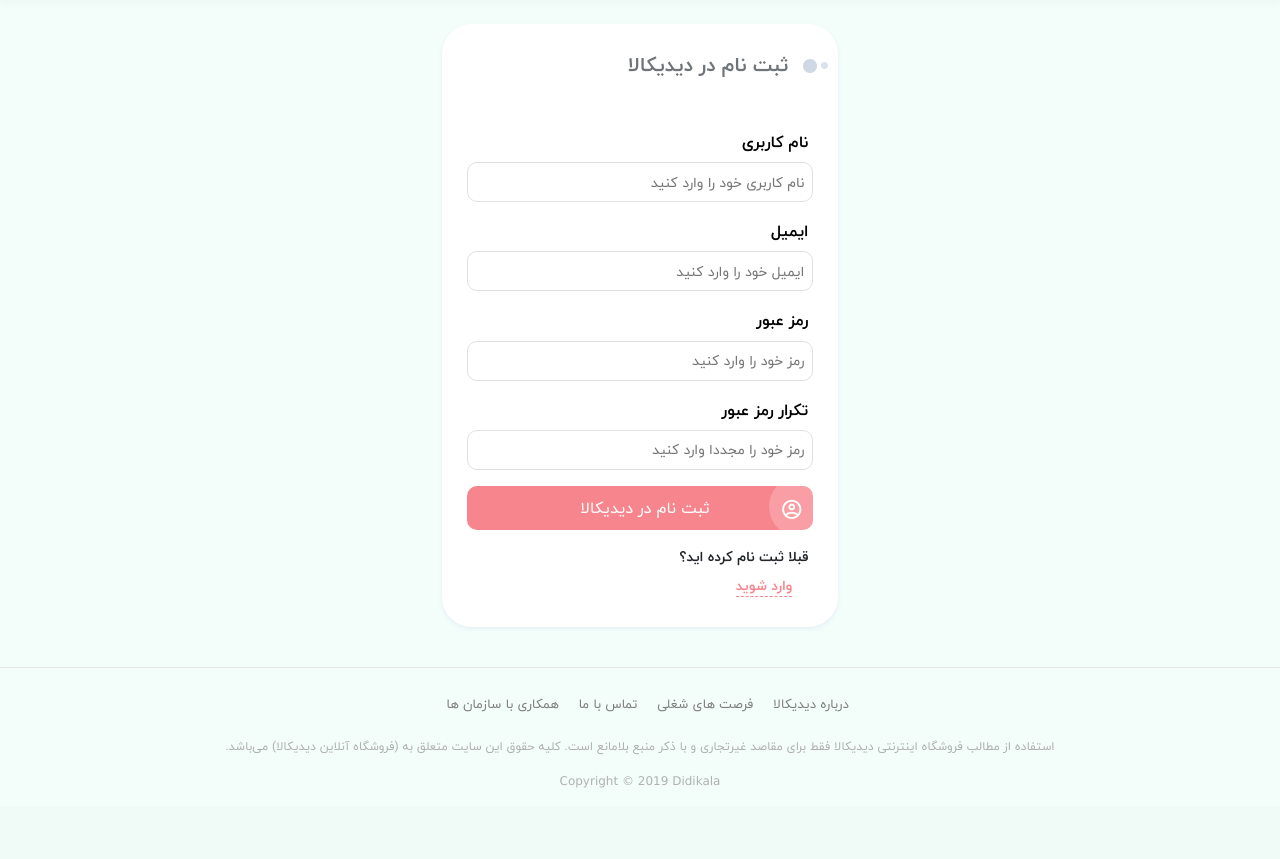
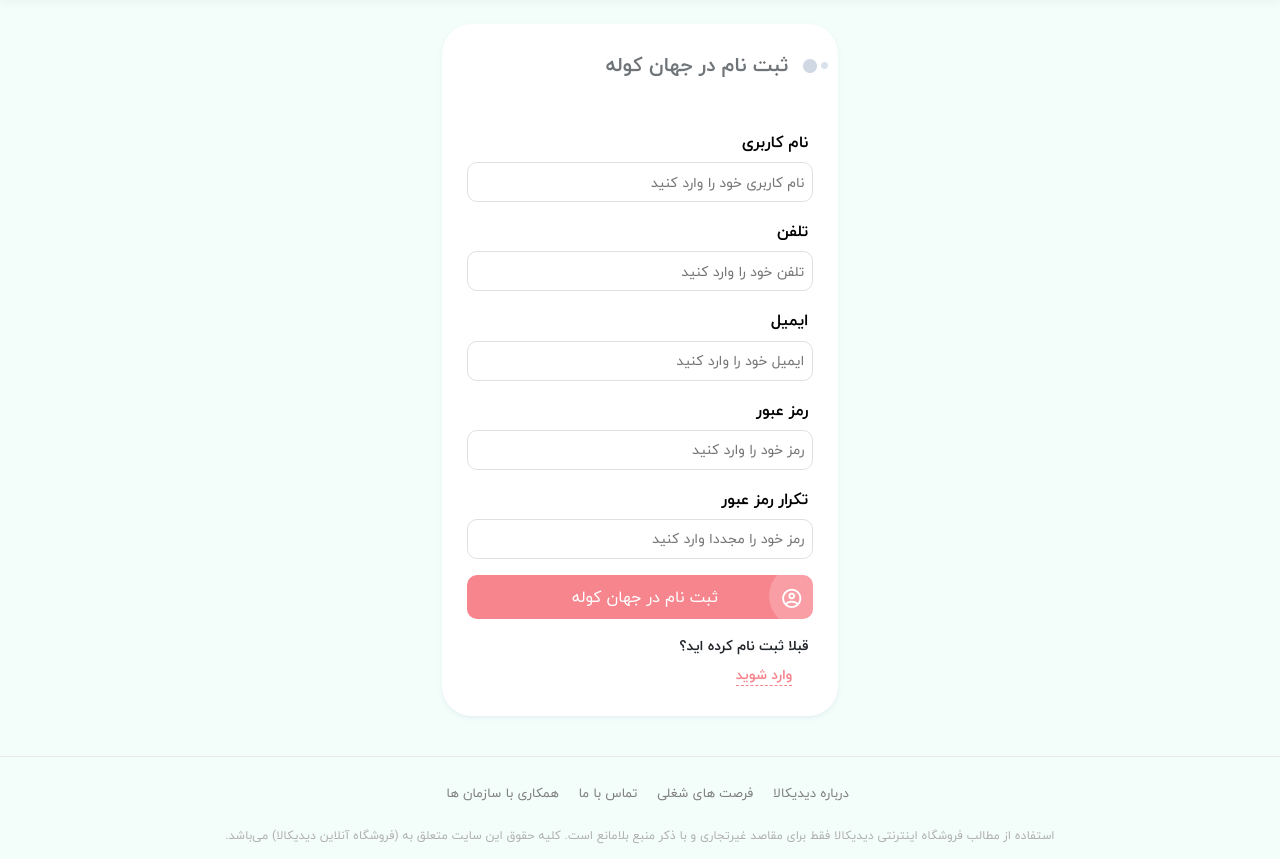
Before and after one commit to Hesamnik/JahanKole, a Django app: page /register in a window 1280 px wide. Shown: the part 93-952 px from the top of the page. Before the commit the page ends 881 px from the top, so only its background shows below. Run offline with Django 3.2, Linux system fonts and the light colour scheme; some libraries are stand-ins or nearby versions.

Commit message:
account login html and forms.py

```diff
--- a/eshop_account/forms.py
+++ b/eshop_account/forms.py
@@ -5,6 +5,7 @@
 from django.core import validators
 from django.forms import ModelForm
 from eshop_account.models import UserAddress, UserProfile
+import phonenumber_field
 from captcha.fields import ReCaptchaField
 
 
@@ -31,6 +32,10 @@
     email = forms.EmailField(
         widget=forms.EmailInput(attrs={'placeholder': 'ایمیل خود را وارد کنید', 'class': "input-ui pr-2 "}),
         label='ایمیل'
+    )
+    phone = forms.CharField(
+        widget=forms.NumberInput(attrs={'placeholder': 'تلفن خود را وارد کنید', 'class': "input-ui pr-2"}),
+        label='تلفن'
     )
     password = forms.CharField(
         widget=forms.PasswordInput(attrs={'placeholder': 'رمز خود را وارد کنید', 'class': "input-ui pr-2 "}),
--- a/eshop_account/templates/account/register.html
+++ b/eshop_account/templates/account/register.html
@@ -47,7 +47,7 @@
                     <div class="col-xl-4 col-lg-5 col-md-7 col-12 mx-auto">
                         <div class="form-ui dt-sl dt-sn pt-4">
                             <div class="section-title title-wide mb-1 no-after-title-wide">
-                                <h2 class="font-weight-bold">ثبت نام در دیدیکالا</h2>
+                                <h2 class="font-weight-bold"> ثبت نام در جهان کوله </h2>
                             </div>
 
                             <form action="" method="post">
@@ -58,6 +58,15 @@
                                 <div class="form-row with-icon" for="{{ register_form.username.id_for_label }}">
                                     {{ register_form.username }}
                                     {% for error in register_form.username.errors %}
+                                        <p style="color: red;">{{ error }}</p>
+                                    {% endfor %}
+                                </div>
+                                <div class="form-row-title">
+                                    <h3>{{ register_form.phone.label }}</h3>
+                                </div>
+                                <div class="form-row with-icon" for="{{ register_form.phone.id_for_label }}">
+                                    {{ register_form.phone }}
+                                    {% for error in register_form.phone.errors %}
                                         <p style="color: red;">{{ error }}</p>
                                     {% endfor %}
                                 </div>
@@ -98,7 +107,7 @@
                                 <div class="form-row mt-3">
                                     <button class="btn-primary-cm btn-with-icon mx-auto w-100">
                                         <i class="mdi mdi-account-circle-outline"></i>
-                                        ثبت نام در دیدیکالا
+                                        ثبت نام در جهان کوله
                                     </button>
                                 </div>
                                 <div class="form-footer text-right mt-3">
--- a/templates/shared/_MainLayout.html
+++ b/templates/shared/_MainLayout.html
@@ -12,11 +12,11 @@
     <meta name="apple-mobile-web-app-status-bar-style" content="#f7858d">
 
     <title>{% block title %}
-        فروشگاه جان کول
+        فروشگاه جهان کوله
     {% endblock %}
     </title>
-    <meta name="keywords" content="{% block keywords %} فروشگاه جان کول {% endblock %}">
-    <meta name="description" content="{% block description %} فروشگاه جان کول {% endblock %}">
+    <meta name="keywords" content="{% block keywords %} فروشگاه جهان کوله {% endblock %}">
+    <meta name="description" content="{% block description %} فروشگاه جهان کوله {% endblock %}">
 
     {% include 'shared/_HeaderReferences.html' %}
 
```
Also changed, not shown: templates/shared/Footer.html (+4 -4 lines), db.sqlite3.
